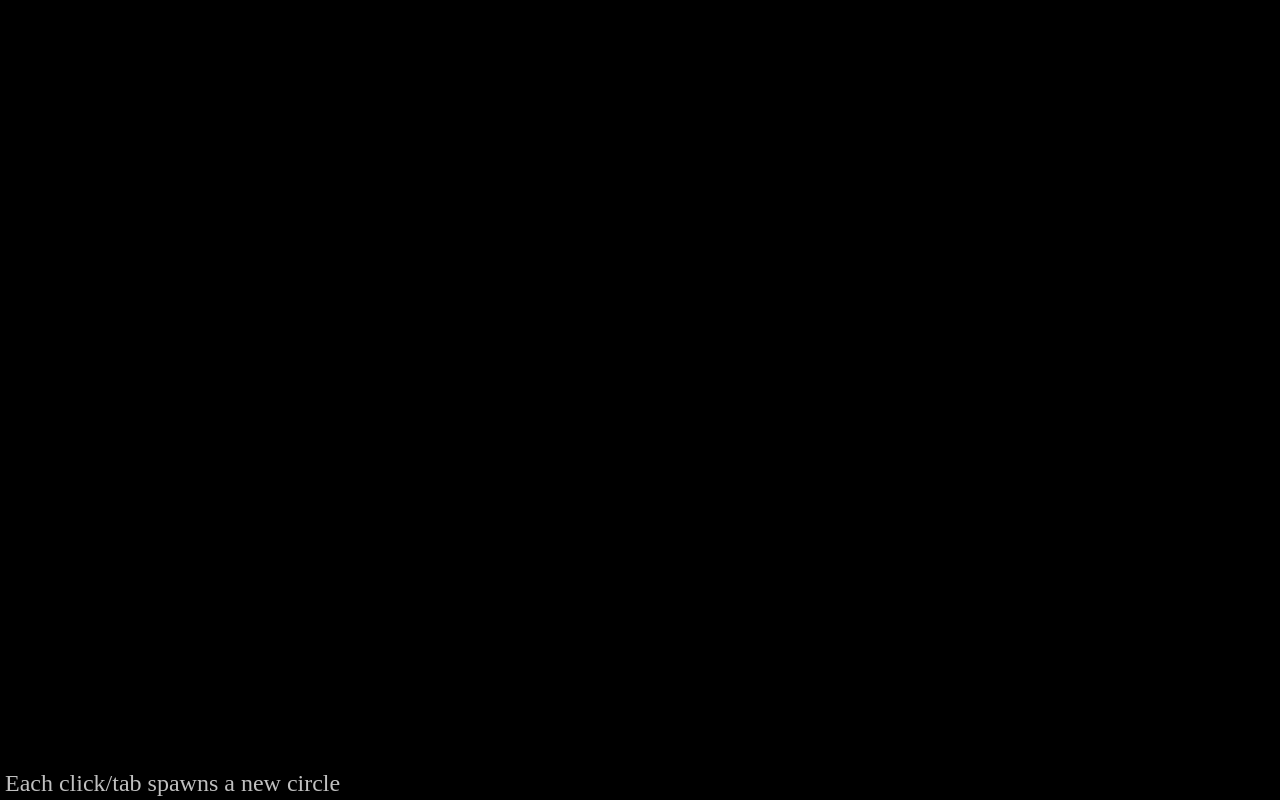
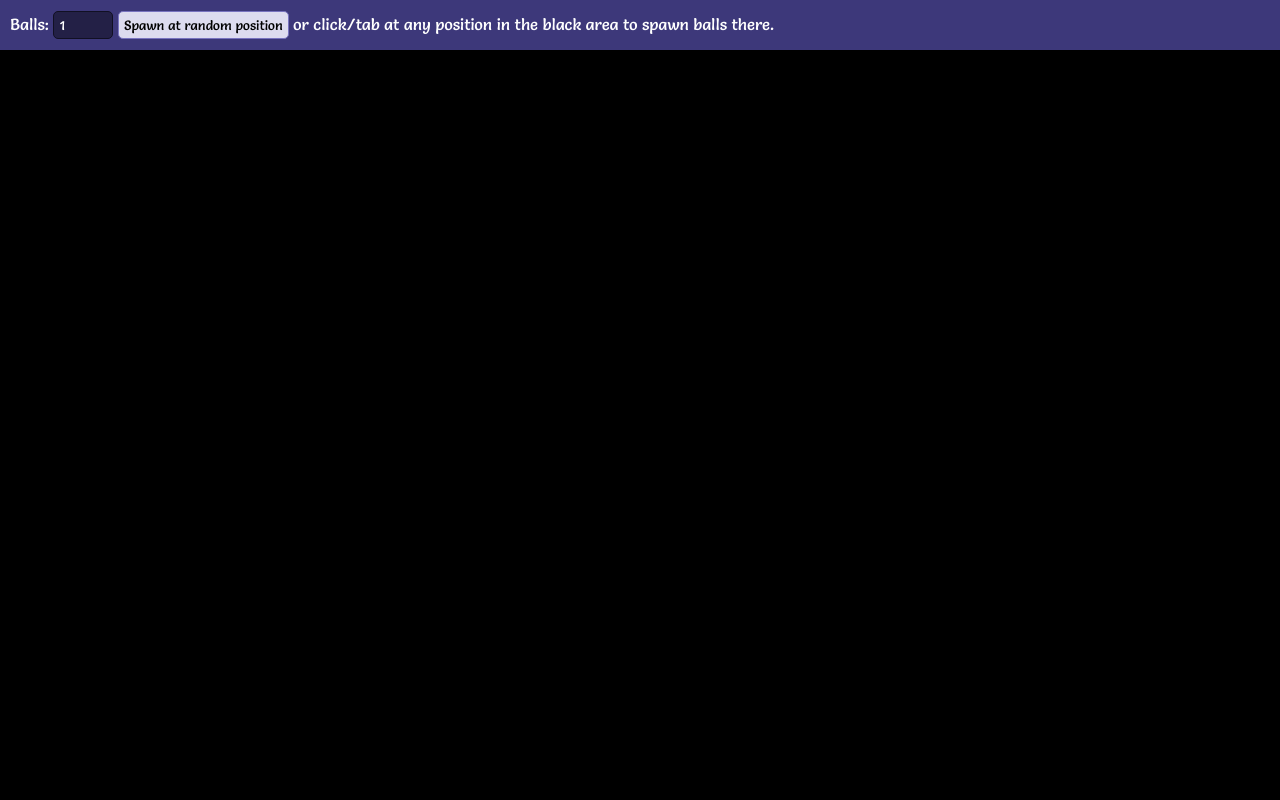
Before and after one commit to johanna-herrmann/bouncy-balls, a website with bundled scripts: page public/index.html in a window 1280 px wide. Built offline with nearby package versions, Linux system fonts and the light colour scheme.

Commit message:
feat: spawns one or more at random or specific position

```diff
--- a/public/index.html
+++ b/public/index.html
@@ -6,8 +6,15 @@
 		<link rel="stylesheet" href="styles.css">
 	</head>
 	<body>
-		<div id="container"></div>
-		<div id="how-to">Each click/tab spawns a new circle</div>
+		<header>
+			<div id="headerContent">
+				<label>Balls: <input id ="numberInput" type="number" min="1" max="150" value="1"></label>
+				<button id="spawnButton">Spawn at random position</button>
+				or click/tab at any position in the black area to spawn balls there.
+			</div>
+		</header>
+
+		<main id="ballsArea"></main>
 
 		<script src="main.js"></script>
 	</body>
--- a/public/styles.css
+++ b/public/styles.css
@@ -1,3 +1,8 @@
+@font-face {
+    font-family: 'Salsa';
+    src: url(salsa.woff2) format('woff2');
+  }
+
 body {
     position: fixed;
     top: 0;
@@ -5,22 +10,53 @@ body {
     width: 100%;
     height: 100%;
     background: black;
+    font-family: Salsa, sans-serif;
 }
 
-#container {
+header {
+    position: fixed;
+    top: 0;
+    left: 0;
+    width: 100%;
+    height: 50px;
+    background: hsl(244, 37%, 35%);
+}
+
+header #headerContent {
+    position: fixed;
+    top: 25px;
+    left: 10px;
+    transform: translateY(-50%);
+    color: white;
+}
+
+header #headerContent input,
+header #headerContent button {
+    background: hsl(244, 37%, 20%);
+    color: white;
+    padding: 5px;
+    border: 1px solid hsl(244, 37%, 10%);
+    border-radius: 5px;
+    font-family: Salsa, sans-serif;
+}
+
+header #headerContent input:hover,
+header #headerContent input:focus {
+    border: 1px solid hsl(244, 37%, 60%);
+}
+
+header #headerContent button {
+    background: hsl(244, 37%, 90%);
+    border: 1px solid hsl(244, 37%, 60%);
+    color: black;
+}
+
+header #headerContent button:hover, header #headerContent input:focus {
+    border: 1px solid hsl(244, 37%, 20%);
+}
+
+#ballsArea {
 	position: fixed;
-	top: 0;
+	top: 50px;
 	left: 0;
 }
-
-#how-to {
-	position: fixed;
-    bottom: 0;
-    left: 0;
-    width: 100%;
-    height: 30px;
-    padding-left: 5px;
-    color: silver;
-	font-size: 1.5em;
-	pointer-events: none;
-}
--- a/src/index.js
+++ b/src/index.js
@@ -2,9 +2,11 @@ import { Stage, Layer, Rect, Animation } from 'konva';
 import Ball from './ball.js';
 import { getRandomColor, getRandomVelocity, getRandomNumberInRange } from './random.js';
 
+const HEADER_SIZE = 50;
+
 const width = window.innerWidth;
-const height = window.innerHeight;
-const container = 'container';
+const height = window.innerHeight - HEADER_SIZE;
+const container = 'ballsArea';
 
 const stage = new Stage({
 	container,
@@ -15,7 +17,7 @@ const stage = new Stage({
 const layer = new Layer({ clearBeforeDraw: false });
 stage.add(layer);
 
-const background = new Rect({ x: 0, y: 0, width, height, fill: 'rgba(0, 0, 0, 0.05)' });
+const background = new Rect({ x: 0, y: 0, width, height, fill: 'rgba(0, 0, 0, 0.25)' });
 layer.add(background);
 
 const balls = [];
@@ -24,21 +26,44 @@ const updateLoop = new Animation(update, layer);
 
 updateLoop.start();
 
-stage.on('click', spawnBall);
-stage.on('touchstart', spawnBall);
+//stage.on('click', spawnBall);
+//stage.on('touchend', spawnBall);
+document.querySelector('#spawnButton').addEventListener('click', () => {
+	spawnBalls(getRandomNumberInRange(0, width), getRandomNumberInRange(0, height));
+});
+document.querySelector('#spawnButton').addEventListener('touchend', () => {
+	spawnBalls(getRandomNumberInRange(0, width), getRandomNumberInRange(0, height));
+});
 
-function spawnBall () {
+stage.addEventListener('click', (e) => {
+	spawnBalls(e.clientX, e.clientY);
+});
+
+function spawnBalls (x, y) {
+	let count = parseInt(document.querySelector('#numberInput').value);
+	if (count > 150) {
+		count = 150;
+	}
+	if (count < 1) {
+		count = 1;
+	}
+	document.querySelector('#numberInput').value = count;
+	while (count-- > 0) {
+		spawnBall(x, y - HEADER_SIZE);
+	}
+}
+
+function spawnBall (x, y) {
 	const radius = getRandomNumberInRange(10, 20);
 	const ball = new Ball(
 		radius,
-		getRandomNumberInRange(radius, width - radius),
-		getRandomNumberInRange(radius, width - radius),
+		Math.min(Math.max(x, radius), (width - radius)),
+		Math.min(Math.max(y, radius), (height - radius)),
 		getRandomColor(),
 		getRandomVelocity()
 	);
 	balls.push(ball);
 	ball.addToLayer(layer);
-	document.querySelector('#how-to').style.display = 'none';
 }
 
 function update () {
```
Also changed, not shown: public/Salsa-Regular.ttf (added), public/salsa.woff2 (added).
